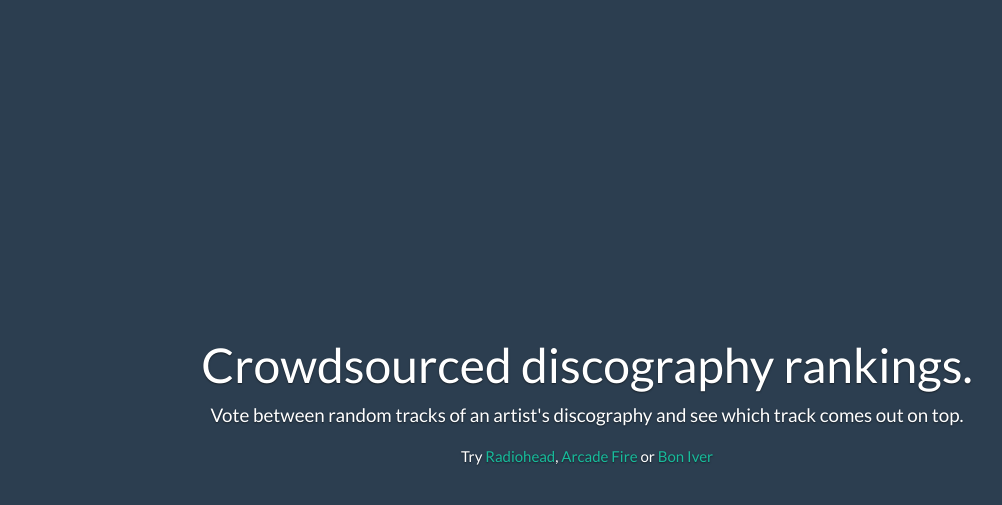
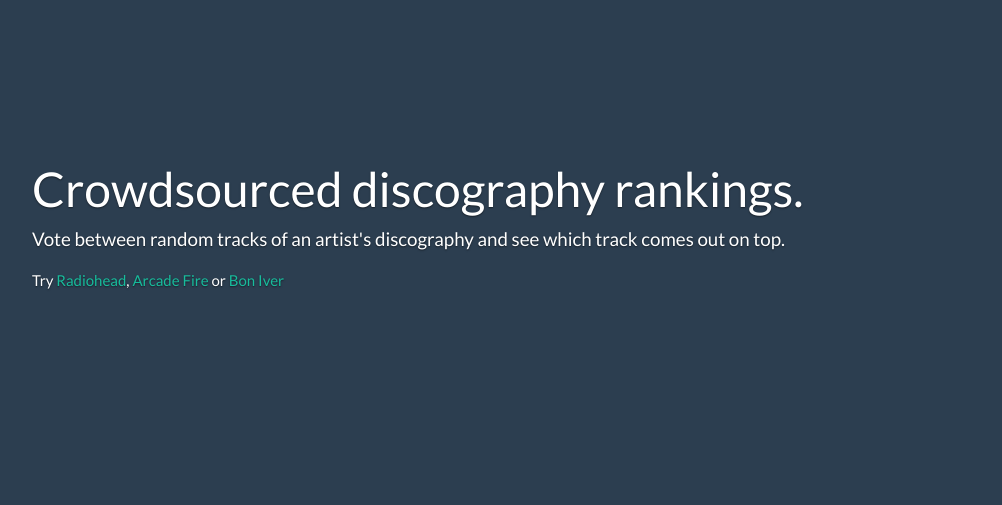
Before and after one commit to livingag/songmash, a Flask app: page / in a window 1280 px wide. Shown: the part 71-576 px from the top of the page, without its empty margins (53-1055 px from the left). Run offline with Flask 2, Linux system fonts and the light colour scheme; some libraries are stand-ins or nearby versions.

Commit message:
changed home page layout

```diff
--- a/static/css/home.css
+++ b/static/css/home.css
@@ -14,7 +14,7 @@ color: #fff;
 text-shadow: 0 .05rem .1rem rgba(0, 0, 0, .5);
 }
 nav {
-  margin-bottom: 20rem;
+  margin-bottom: 10rem;
 }
 
 .cover-container {
--- a/templates/home.html
+++ b/templates/home.html
@@ -7,12 +7,8 @@
 
 {% block content %}
 <div class="container">
-    <div class="cover-container d-flex h-100 p-3 mx-auto flex-column">
-        <main role="main" class="inner cover" align="center">
             <h1 class="cover-heading">Crowdsourced discography rankings.</h1>
             <p class="lead">Vote between random tracks of an artist's discography and see which track comes out on top.</p>
             <p>Try <a href="/voting/radiohead" onclick="loading();">Radiohead</a>, <a href="/voting/arcade%20fire" onclick="loading();">Arcade Fire</a> or <a href="/voting/bon%20iver" onclick="loading();">Bon Iver</a></p>
-        </main>
-    </div>
 </div>
 {% endblock %}
```
